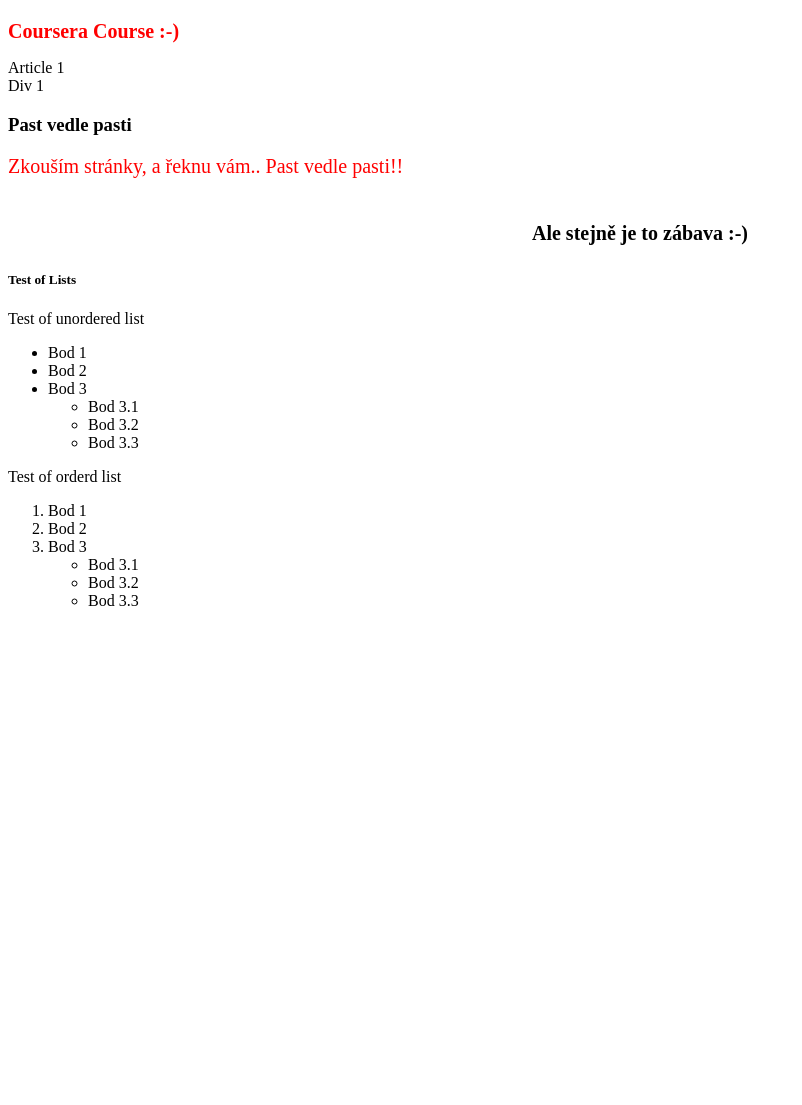
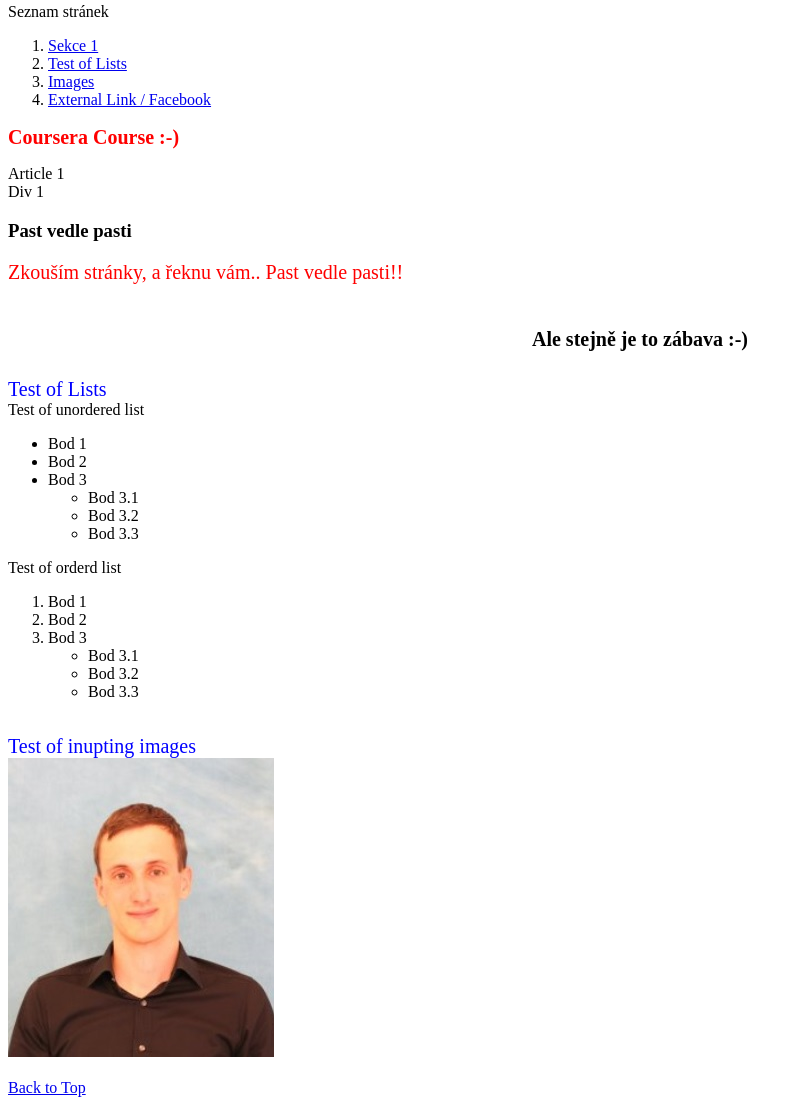
Before and after one commit to Koficek/coursera-test, a plain HTML site: page site/index.html in a window 1280 px wide. Shown: the part 166-1271 px from the top of the page, without its empty margins (0-802 px from the left). Before the commit the page ends 800 px from the top, so only its background shows below. Drawn offline with Linux system fonts and the light colour scheme.

Commit message:
Zaver prvniho tydne

```diff
--- a/site/index.html
+++ b/site/index.html
@@ -2,14 +2,21 @@
 <html>
 <head>
 	<meta charset="utf-8">
-	<title>Coursera</title>
+	<title>Coursera &copy;</title>
 </head>
 <body>
 <header> Zkouška webových stránek dle kurzu na Coursera.com </header>
-<h1 style="color: blue; font-size: 50px; text-align: center;"> Hello! </h1>
+<h1 id=top style="color: blue; font-size: 50px; text-align: center;"> Hello! </h1>
 <br style="font-size: 20px">
+<div> Seznam stránek </div>
+<ol>
+<li> <a href="#section1">Sekce 1</a> </li>
+<li> <a href="#Test_of_Lists">Test of Lists</a> </li>
+<li> <a href="#Images">Images</a> </li>
+<li> <a target="blank" href="http://www.facebook.com">External Link / Facebook</a> </li>
+</ol>
 <h2 style="color: red; font-size: 20px;"> Coursera Course :-) </h2>
-<section>
+<section id="section1">
 <article> Article 1
 <div> Div 1 </div>
 </article>
@@ -21,8 +28,9 @@
 </SECTION>
 <br>
 <h4 style="font-size: 20px; text-align: center;"> Ale stejně je to zábava :-) </h4>
-<h5> Test of Lists </h5>
+<div style="color: blue; font-size: 20px;"> Test of Lists </div>
 <div>
+<section id="Test_of_lists">
 Test of unordered list
 <ul>
 <li> Bod 1 </li>
@@ -48,6 +56,15 @@ Test of orderd list
 </ul>
 </ol>
 </div>
+</section>
+<br style="font-size: 20px">
+<section id="Images">
+<div style="color: blue; font-size: 20px;"> Test of inupting images </div>
+<div> <img src="Foto.jpg" width="266" height="299"> </div>
+</section>
+<br style="font-size: 20px">
 <div>
+<a href="#top">Back to Top</a>
+</div>
 </body>
 </html>
```
Also changed, not shown: site/Foto.jpg (added).
